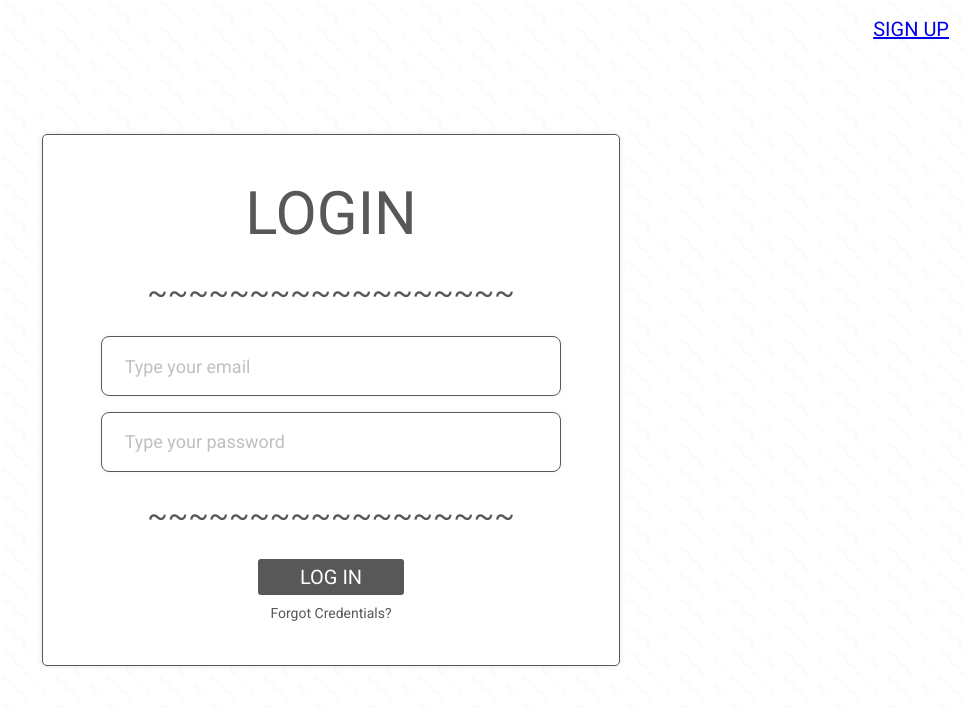
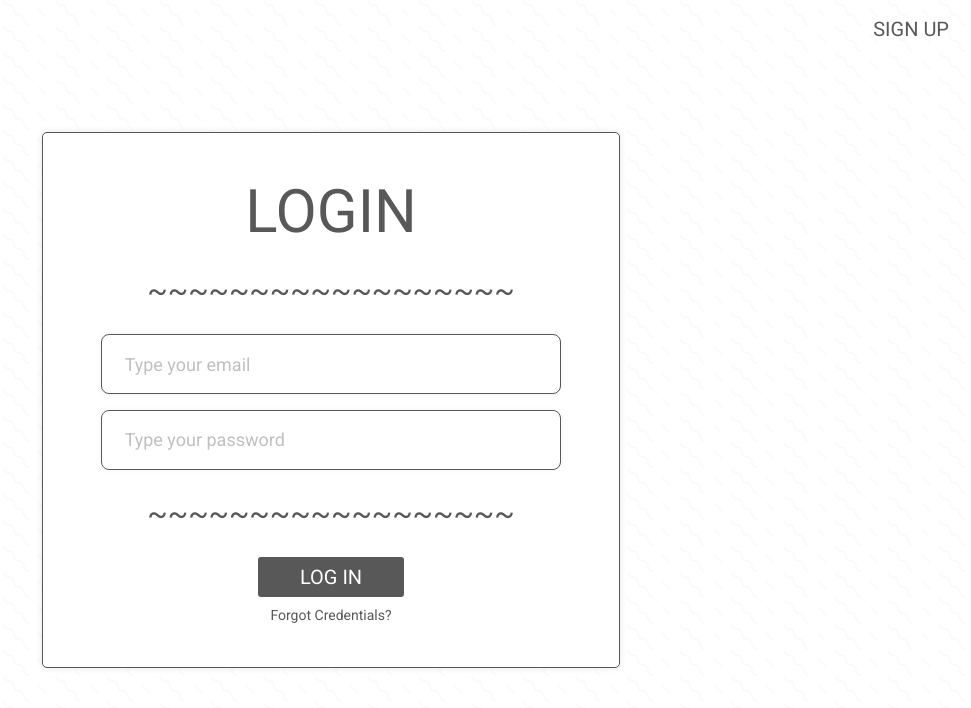
Before and after one commit to Vordty/writ-web, a React (Create React App) app: page /login in a window 1280 px wide. Shown: the top 708 px of the page, without its empty margins (309-1280 px from the left). Built offline with nearby package versions, Linux system fonts and the light colour scheme.

Commit message:
Small style modifications

```diff
--- a/src/components/Button/Button.scss
+++ b/src/components/Button/Button.scss
@@ -12,7 +12,7 @@
 	background-color: $primary;
 	color: white;
 	border-radius: 3px;
-	padding: 6px 42px;
+	padding: 8px 42px;
 }
 
 .btn-ghost {
--- a/src/index.scss
+++ b/src/index.scss
@@ -11,6 +11,11 @@ body {
 p {
 	margin: 0;
 	padding: 0;
+}
+
+a {
+	text-decoration: none;
+	color: inherit;
 }
 
 textarea,
```
